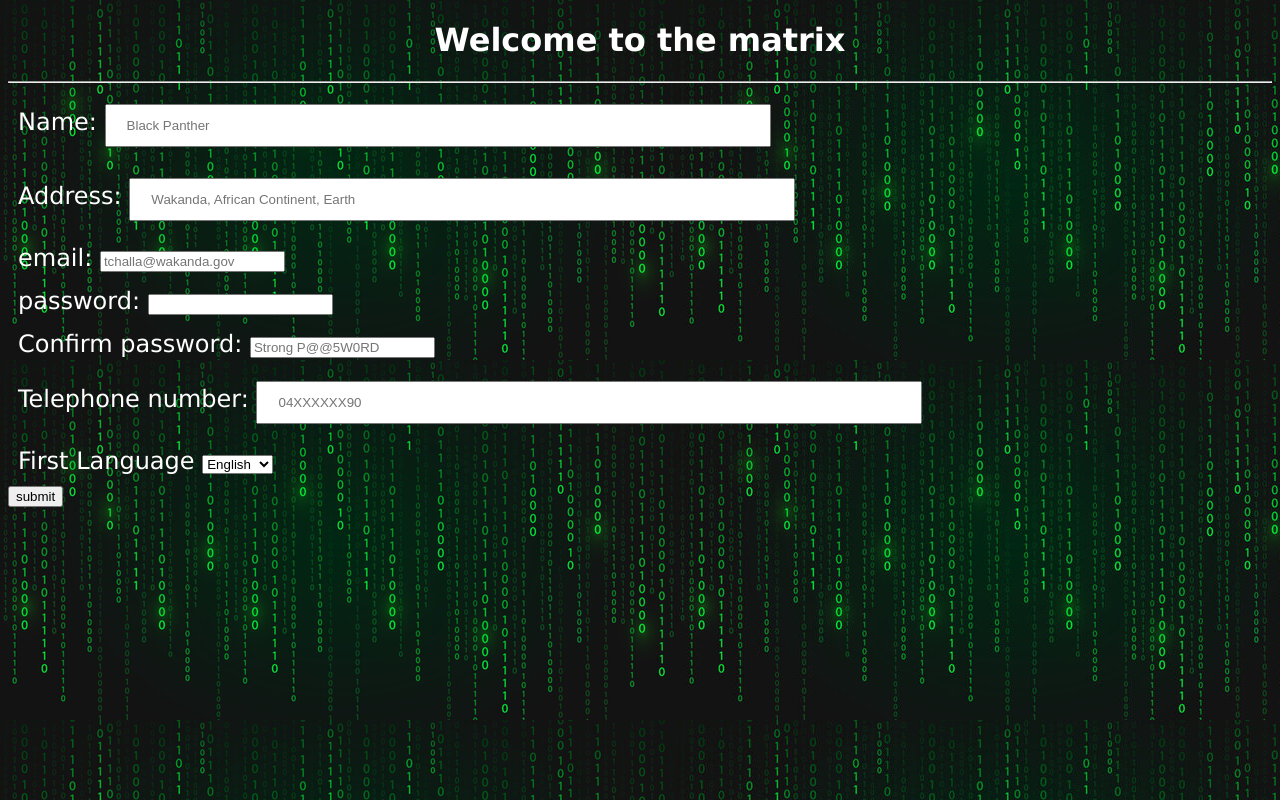
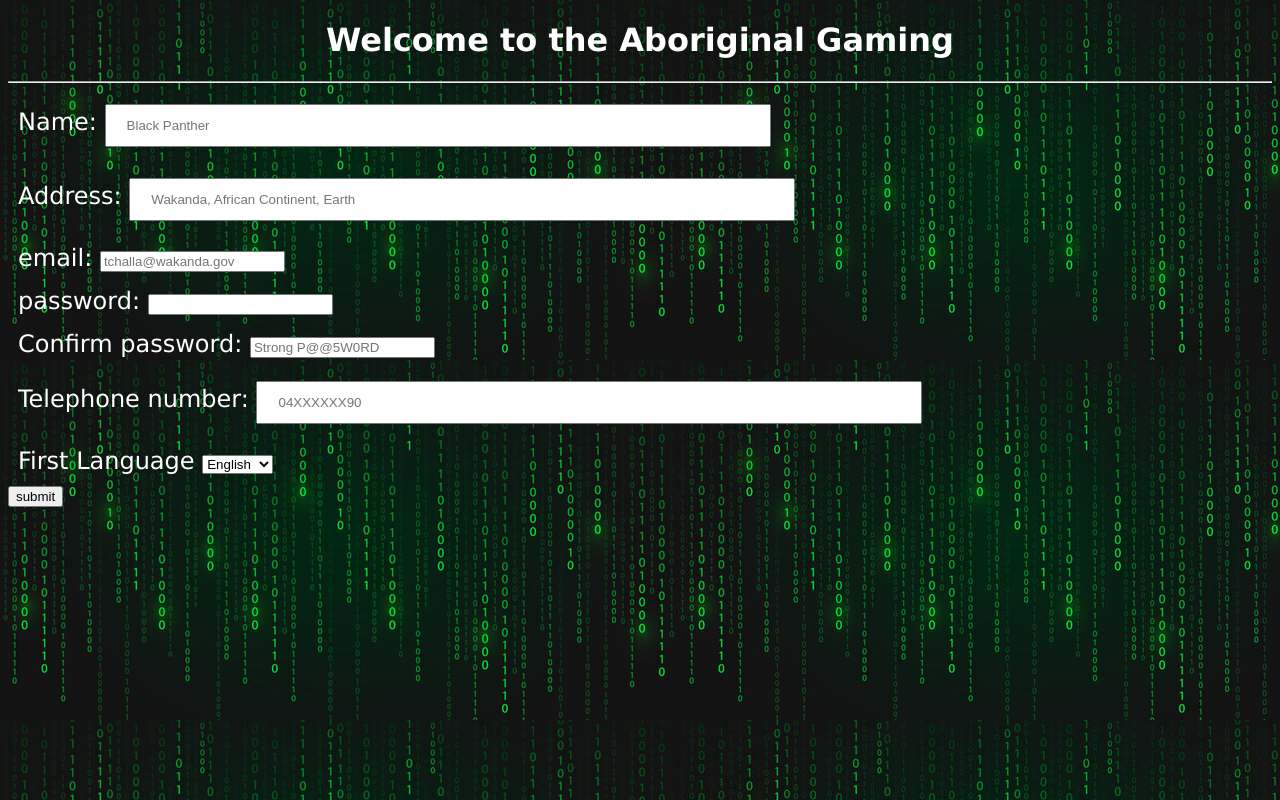
Before and after one commit to arsh2037/HIT226, a plain HTML site: page index.html in a window 1280 px wide. Drawn offline with Linux system fonts and the light colour scheme.

Commit message:
Update index.html

```diff
--- a/index.html
+++ b/index.html
@@ -13,7 +13,7 @@
 
 <body>
 
-  <h1> Welcome to the matrix </h1>
+  <h1> Welcome to the Aboriginal Gaming </h1>
   <hr>
 
   <form name="sample" action="/myaction.php" onsubmit="return validation()" method="POST">
```
